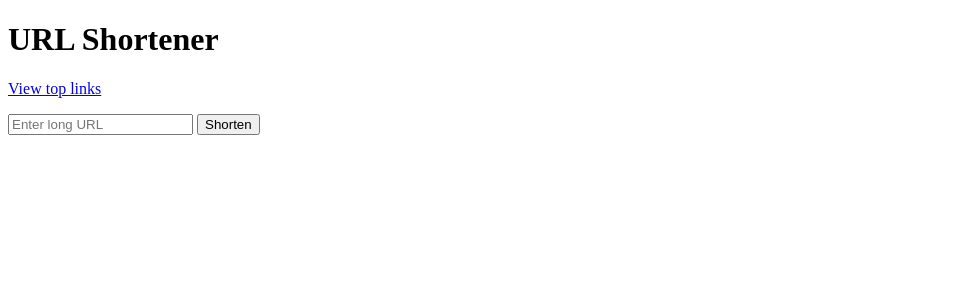
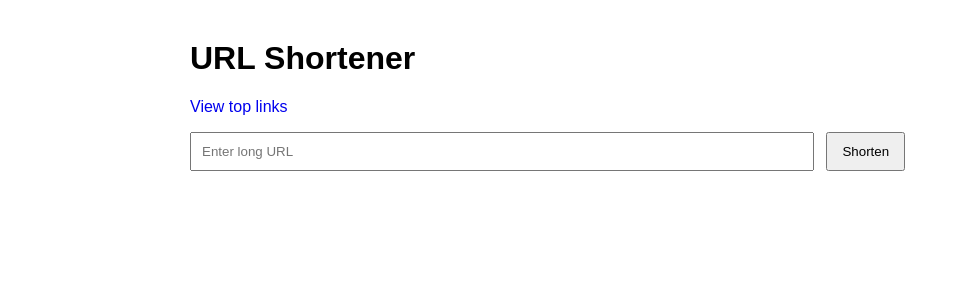
Before and after one commit to alxlyn/alex-url-shortener, a Flask app: page / in a window 1280 px wide. Shown: the top 300 px of the page, without its empty margins (0-960 px from the left). Run offline with Flask 3, Linux system fonts and the light colour scheme.

Commit message:
Add shared styling across pages

```diff
--- a/static/style.css
+++ b/static/style.css
@@ -0,0 +1,44 @@
+body {
+  font-family: Arial, sans-serif;
+  max-width: 900px;
+  margin: 40px auto;
+  padding: 0 16px;
+}
+
+a { text-decoration: none; }
+a:hover { text-decoration: underline; }
+
+.card {
+  border: 1px solid #ddd;
+  border-radius: 8px;
+  padding: 16px;
+  margin-top: 16px;
+}
+
+table {
+  border-collapse: collapse;
+  width: 100%;
+  margin-top: 12px;
+}
+
+th, td {
+  border: 1px solid #ddd;
+  padding: 10px;
+  text-align: left;
+}
+
+th {
+  background: #f7f7f7;
+}
+
+input[type="text"] {
+  width: 100%;
+  max-width: 600px;
+  padding: 10px;
+  margin-right: 8px;
+}
+
+button {
+  padding: 10px 14px;
+  cursor: pointer;
+}
--- a/templates/index.html
+++ b/templates/index.html
@@ -2,6 +2,7 @@
 <html>
 <head>
     <title>Alex URL Shortener</title>
+    <link rel="stylesheet" href="{{ url_for('static', filename='style.css') }}">
 </head>
 <body>
     <h1>URL Shortener</h1>
--- a/templates/stats.html
+++ b/templates/stats.html
@@ -2,6 +2,7 @@
 <html>
 <head>
   <title>Link Stats</title>
+  <link rel="stylesheet" href="{{ url_for('static', filename='style.css') }}">
 </head>
 <body>
   <h1>Link Stats</h1>
--- a/templates/top.html
+++ b/templates/top.html
@@ -2,6 +2,7 @@
 <html>
 <head>
   <title>Top Links</title>
+  <link rel="stylesheet" href="{{ url_for('static', filename='style.css') }}">
 </head>
 <body>
   <h1>Top Links</h1>
```
